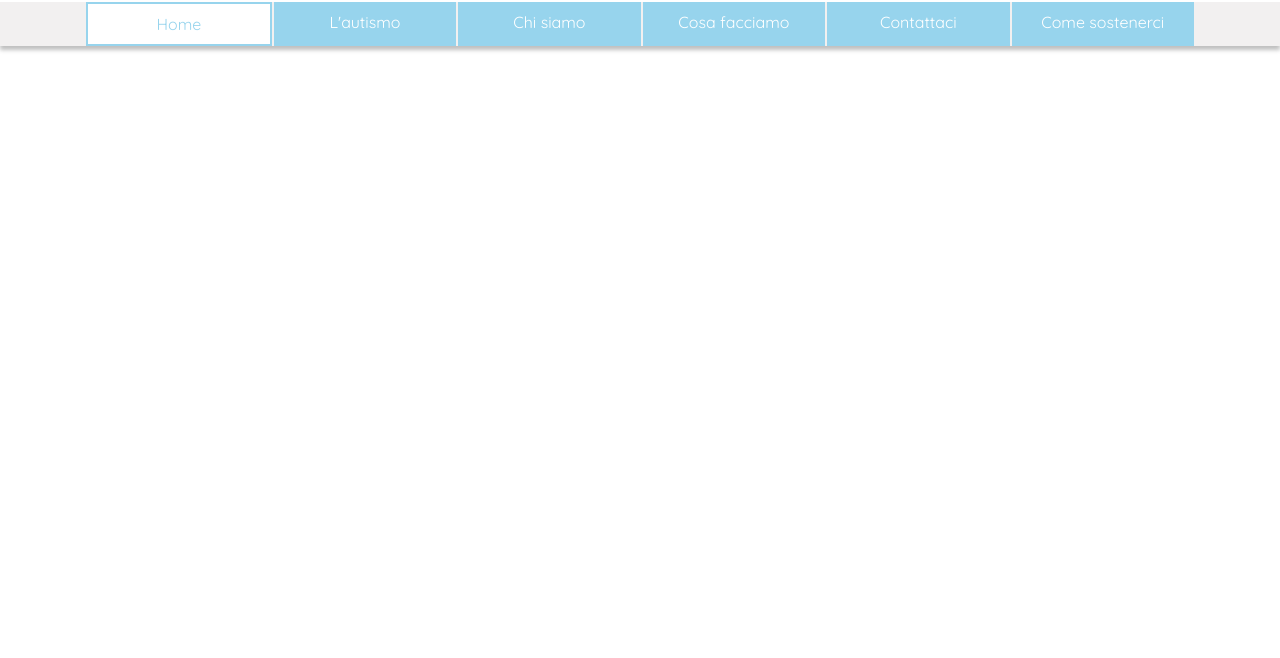
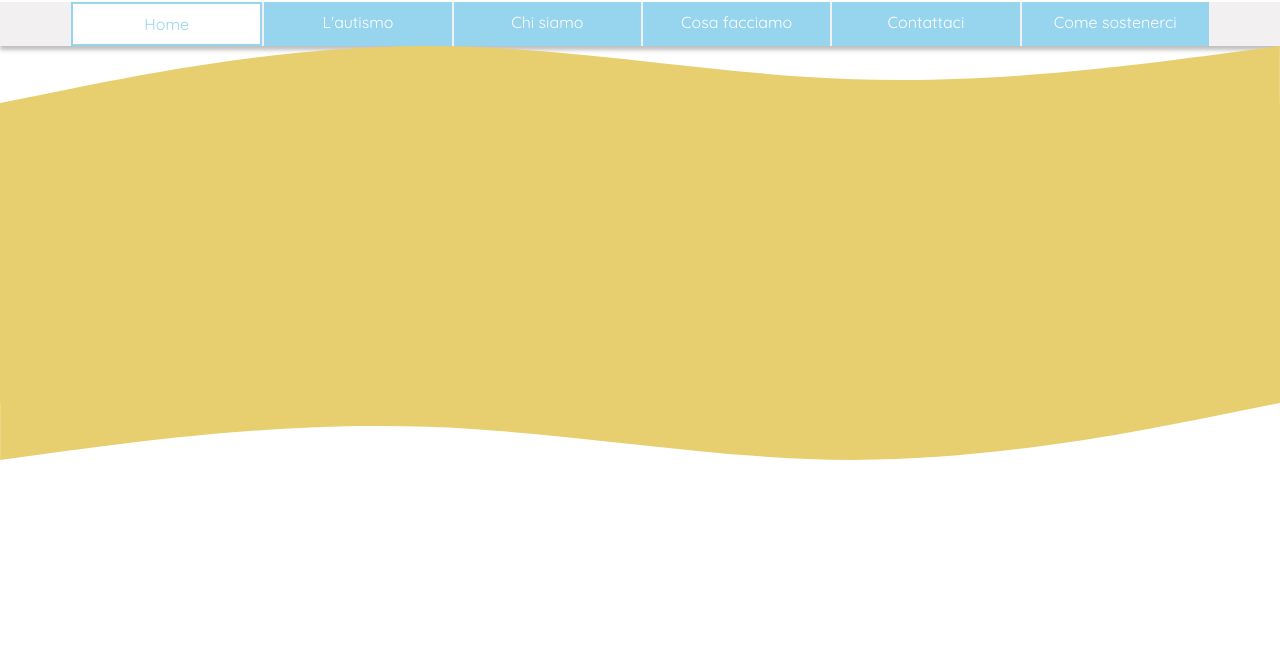
Before and after one commit to PinkLaura/i-colori-di-matteo, a plain HTML site: page index.html in a window 1280 px wide. Shown: the part 142-800 px from the top of the page. Drawn offline with nearby package versions, Linux system fonts and the light colour scheme.

Commit message:
Added waves

```diff
--- a/index.html
+++ b/index.html
@@ -87,6 +87,27 @@
 
     </header>
 
+    <!-- The wave that gone at the end of a colorful section -->
+    <svg class="wave" xmlns="http://www.w3.org/2000/svg" viewBox="0 0 1440 64">
+        <path
+            d="M80 48L0 64H1440V0L1360 10.7C1356.31 11.1747 1352.46 11.6743 1348.44 12.1948C1265.25 22.969 1112.63 42.7373 960 37.3C887.223 34.8893 814.446 26.9545 741.67 19.0197C654.446 9.50985 567.223 0 480 0C320 0 160 32 80 48Z">
+        </path>
+    </svg>
+
+    <!-- The colorful section -->
+    <div class="wave-section">
+        <!-- All the sections content with hers container -->
+    </div>
+
+    <!-- The wave that gone at the end of a colorful section -->
+    <svg class="wave" xmlns="http://www.w3.org/2000/svg" viewBox="0 0 1440 64">
+        <path
+            d="M1360 16L1440 0L0 0V64L80 53.3C83.69 52.8253 87.5401 52.3257 91.5601 51.8052C174.75 41.031 327.37 21.2627 480 26.7C552.777 29.1107 625.554 37.0455 698.33 44.9803C785.554 54.4902 872.777 64 960 64C1120 64 1280 32 1360 16Z">
+        </path>
+    </svg>
+
+
+
 
     <!-- Bootstrap -->
     <script src="https://code.jquery.com/jquery-3.5.1.slim.min.js"
--- a/styles/style.css
+++ b/styles/style.css
@@ -1,7 +1,7 @@
 /* import font Quicksand */
 @import url('https://fonts.googleapis.com/css2?family=Grandstander&family=Quicksand&display=swap');
 
-/* palette colors */
+/* colors' palette */
 :root {
     --blue: #97D4ED;
     --red: #E58F91;
@@ -10,7 +10,11 @@
     --white: #FFFFFF;
     --text-grey: #39454C;
     --light-grey: #F2F0F0;
+
+    --main-color: --yellow;
 }
+
+/*RESET*/
 
 * {
     box-sizing: border-box;
@@ -20,8 +24,12 @@
     font-weight: 500;
 }
 
+*,*::before,*::after {
+    box-sizing: inherit;
+}
+
 /* text color */
-.text-grey {
+.text-grey{
     color: var(--text-grey);
 }
 
@@ -33,7 +41,6 @@
     -moz-box-shadow: 0 4px 4px 0 rgba(0, 0, 0, 0.25);
     box-shadow: 0 4px 4px 0 rgba(0, 0, 0, 0.25);
 }
-
 
 /* navbar */
 .logo-img {
@@ -94,6 +101,25 @@
     padding: 0;
 }
 
+/*WAVES*/
+
+/* class of the svg wave*/
+.wave {
+    display: block;
+    fill: var(--main-color);
+
+    z-index: -1;
+}
+
+/* class of the div inside the two waves*/
+.wave-section{
+    height: 300px;  /*to remove!!*/
+
+    background-color: var(--main-color);
+    z-index: -1;
+}
+
+
 @media screen and (min-width: 760px) {
     .navbar-toggler {
         display: none;
```
Also changed, not shown: images/logo/logo-long.svg (added).
